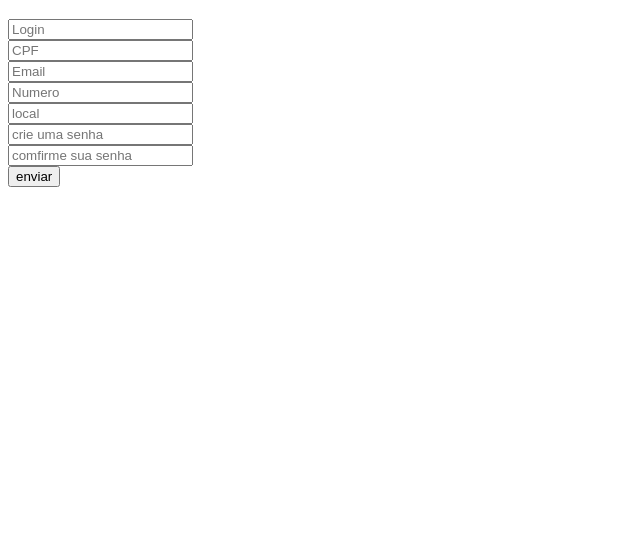
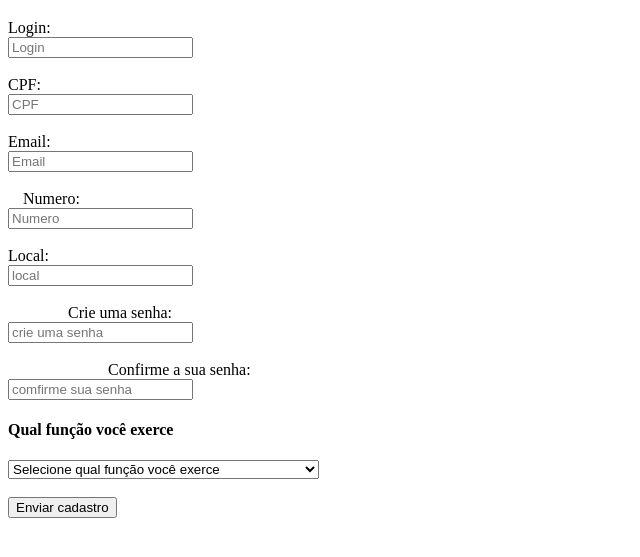
Before and after one commit to FilipeMitre/GrinnEnterprises, a plain HTML site: page cadastro.html in a window 1280 px wide. Shown: the part 61-618 px from the top of the page, without its empty margins (0-640 px from the left). Drawn offline with Linux system fonts and the light colour scheme.

Commit message:
Update cadastro.html

```diff
--- a/cadastro.html
+++ b/cadastro.html
@@ -4,21 +4,44 @@
     <meta charset="UTF-8">
     <meta http-equiv="X-UA-Compatible" content="IE=edge">
     <meta name="viewport" content="width=device-width, initial-scale=1.0">
+    <meta name="viewport" content="width=device-width, initial-scale=1">
     <title>Document</title>
+    <link rel="stylesheet" href="pcadastro.css">
 </head>
 <body>
+    <!--formulario de cadastro para o registro de cada função do trbalho-->
+<h1>cadastre-se</h1>
+    <form action="cadastro.php" method="post">
+        <label>Login:</label><br>
+        <input type="text"  placeholder="Login" name="texto"></label><br><br>
 
-    <style> </style>
-    <form action="cadastro.php" method="post">
-        <h1>cadastre-se</h1>
-        <input type="text"  placeholder="Login" name="texto"><br>
-        <input type="text"  placeholder="CPF" name="texto"><br>
-        <input type="email" placeholder="Email" name="texto"><br>
-        <input type="number"placeholder="Numero" name="texto"><br>
-        <input type="text"  placeholder="local" name="texto"><br>
-        <input type="password"  placeholder="crie uma senha" name="texto"><br>
-        <input type="password" placeholder="comfirme sua senha"  name="Senha"><br>
-         <button>enviar</button>
+        <label style="margin-right: 150px;">CPF:</label><br>
+            <input type="text"  placeholder="CPF" name="CPF"><br><br>
+
+            <label >Email:</label><br>
+                <input type="email" placeholder="Email" name="Email"><br><br>
+
+                <label style="margin-left: 15px;" >Numero:</label><br>
+                    <input type="number"placeholder="Numero" name="Numero"><br><br>
+
+                    <label >Local:</label><br>
+                        <input type="text"  placeholder="local" name="Local"><br><br>
+
+                        <label style="margin-left: 60px;">Crie uma senha:</label><br>
+                         <input type="password"  placeholder="crie uma senha" name="Csenha"><br><br>
+
+                         <label style="margin-left: 100px;">Confirme a sua senha:</label><br>
+                                <input type="password" placeholder="comfirme sua senha"  name="Fsenha"><br>
+
+                                <h4>Qual função você exerce</h4>
+                                        <select name="funções">
+                                          <option selected disabled value="">Selecione qual função você exerce</option>
+                                          <option value="prestador de serviços de colheita">prestador de serviços de colheita</option>
+                                          <option value="prestador de serviços de poda">prestador de serviços de poda</option>
+                                          <option value="prestador de serviços de preparação de terrenos">prestador de serviços de preparação de terrenos</option>
+                                          <option value="prestador de serviços de semeadura">prestador de serviços de semeadura</option>
+                                        </select><br><br>
+                                                    <button>Enviar cadastro</button>
     </form>
 </body>
 </html>
```
